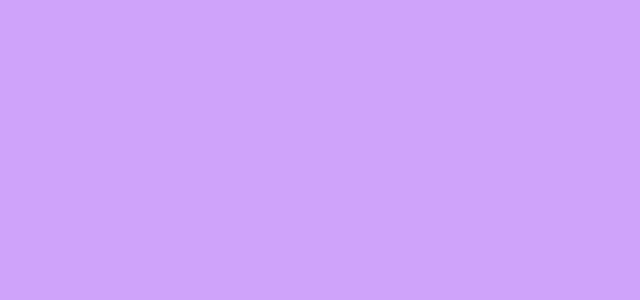
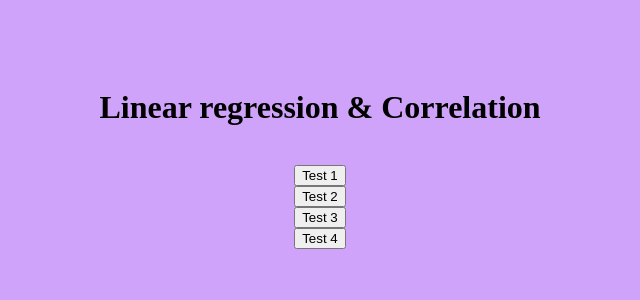
Before and after one commit to NataliaLM-26/testing-mat, an Angular app: page /3a in a window 1280 px wide. Before the commit this address led to /. Shown: the top 300 px of the page, without its empty margins (320-960 px from the left). Built offline with nearby package versions, Linux system fonts and the light colour scheme.

Commit message:
Avances en componente front3a #19

```diff
--- a/src/app/app-routing.module.ts
+++ b/src/app/app-routing.module.ts
@@ -3,10 +3,12 @@ import { RouterModule, Routes } from '@angular/router';
 import { MainComponent } from './main/main.component';
 import { Front1aComponent } from './front1a/front1a.component';
 import { SimpsonComponent } from './simpson/simpson.component';
+import { Front3aComponent } from './front3a/front3a.component';
 
 const routes: Routes = [
   {path: '', component: MainComponent},
   {path: '1a', component: Front1aComponent},
+  {path: '3a', component: Front3aComponent},
   {path: 'Simpson', component: SimpsonComponent}
 ];
 
--- a/src/app/app.module.ts
+++ b/src/app/app.module.ts
@@ -11,6 +11,7 @@ import { CorrelationComponent } from './correlation/correlation.component';
 import { SimpsonComponent } from './simpson/simpson.component';
 import { MainComponent } from './main/main.component';
 import { Front1aComponent } from './front1a/front1a.component';
+import { Front3aComponent } from './front3a/front3a.component';
 
 @NgModule({
   declarations: [
@@ -21,7 +22,8 @@ import { Front1aComponent } from './front1a/front1a.component';
     CorrelationComponent,
     SimpsonComponent,
     MainComponent,
-    Front1aComponent
+    Front1aComponent,
+    Front3aComponent
   ],
   imports: [
     BrowserModule,
--- /dev/null
+++ b/src/app/front3a/front3a.component.css
@@ -0,0 +1,6 @@
+body{
+    display: flex;
+    flex-direction: column;
+    align-items: center;
+    justify-content: center;
+}
--- /dev/null
+++ b/src/app/front3a/front3a.component.html
@@ -0,0 +1,23 @@
+<head>
+    <title>ProCalculator</title>
+</head>
+<body>
+    <h1>Linear regression & Correlation</h1><br>
+    <div class="botones">
+            <button routerLink="#">
+                Test 1
+            </button>
+            <br>
+            <button routerLink="#">
+                Test 2
+            </button>
+            <br>
+            <button routerLink="#">
+                Test 3
+            </button>
+            <br>
+            <button routerLink="#">
+                Test 4
+            </button>
+    </div>
+</body>
--- a/src/app/main/main.component.html
+++ b/src/app/main/main.component.html
@@ -13,7 +13,7 @@
                 Mean & Standar Desviation
             </button>
             <br>
-            <button routerLink="/Regression">
+            <button routerLink="/3a">
                 Linear regression & correlation
             </button>
             <br>
```
Also changed, not shown: src/app/front3a/front3a.component.ts (added, +10 -0 lines), 1 other file (tests, documents, lock files or other folders).
